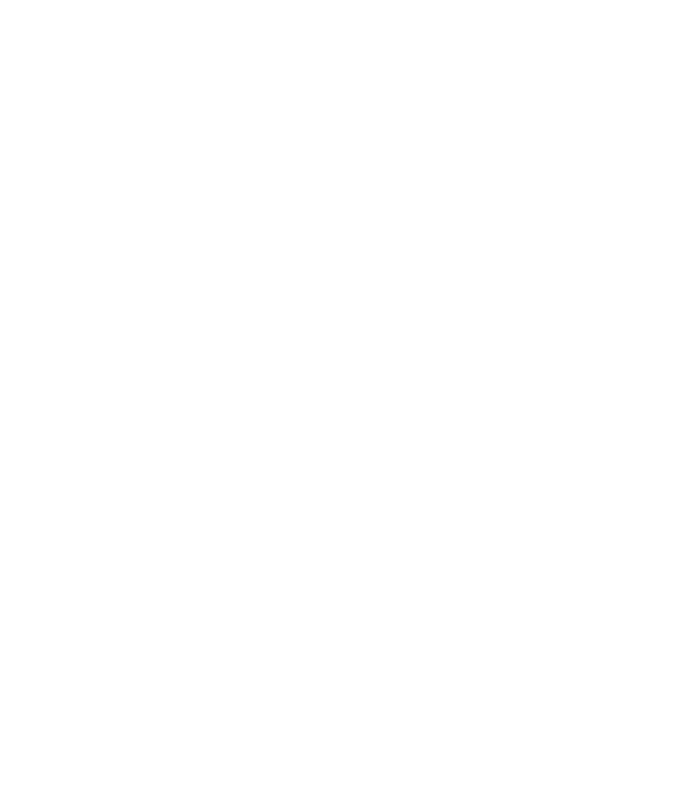
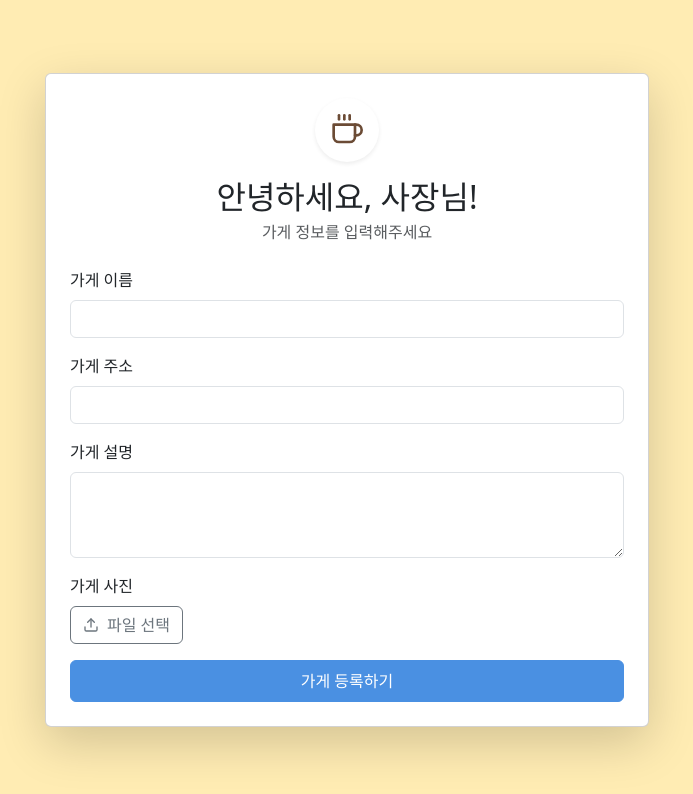
Before and after one commit to yujeongFE/Fav-FE, a React (Vite) app: page /storeInfo in a window 1280 px wide. Before the commit this address had no page. Shown: the top 794 px of the page, without its empty margins (293-986 px from the left). Built offline with nearby package versions, Linux system fonts and the light colour scheme.

Commit message:
[feat] 가게 등록 페이지

```diff
--- a/src/routers/main-router.jsx
+++ b/src/routers/main-router.jsx
@@ -5,6 +5,7 @@
 import SignupForm from "../components/Auth/SignupForm.jsx";
 import Login from "../components/Auth/LoginService.jsx";
 import Userboard from "../routes/userboard/pages.jsx";
+import StoreInfo from "../routes/storeInfo/pages.jsx";
 
 export const mainRoutes = [
   {
@@ -32,6 +33,11 @@
     element: <Userboard />,
     index: true,
   },
+  {
+    path: "/storeInfo",
+    element: <StoreInfo />,
+    index: true,
+  },
 ];
 const router = createBrowserRouter(mainRoutes);
 export default router;
--- /dev/null
+++ b/src/routes/storeInfo/pages.jsx
@@ -0,0 +1,143 @@
+import React, { useState } from "react";
+import { Container, Row, Col, Card, Form, Button } from "react-bootstrap";
+
+const StoreRegistration = () => {
+  const [storeName, setStoreName] = useState("");
+  const [storeAddress, setStoreAddress] = useState("");
+  const [storeDescription, setStoreDescription] = useState("");
+  const [storeImage, setStoreImage] = useState(null);
+  const [fileName, setFileName] = useState("");
+
+  const handleSubmit = (e) => {
+    e.preventDefault();
+    console.log("Store Name:", storeName);
+    console.log("Store Address:", storeAddress);
+    console.log("Store Description:", storeDescription);
+    console.log("Store Image:", storeImage);
+  };
+
+  const handleFileChange = (e) => {
+    const file = e.target.files[0];
+    setStoreImage(file);
+    setFileName(file ? file.name : "");
+  };
+
+  return (
+    <>
+      <Container
+        fluid
+        className="d-flex align-items-center justify-content-center min-vh-100 vw-100"
+        style={{ backgroundColor: "#FFECB3" }}>
+        <Row className="justify-content-center w-100">
+          <Col xs={12} md={8} lg={6}>
+            <Card className="shadow-lg">
+              <Card.Body className="p-4">
+                <div className="text-center mb-4">
+                  <div
+                    className="d-inline-flex align-items-center justify-content-center bg-white rounded-circle shadow-sm"
+                    style={{ width: "64px", height: "64px" }}>
+                    <svg
+                      xmlns="http://www.w3.org/2000/svg"
+                      width="32"
+                      height="32"
+                      viewBox="0 0 24 24"
+                      fill="none"
+                      stroke="#6B4B35"
+                      strokeWidth="2"
+                      strokeLinecap="round"
+                      strokeLinejoin="round">
+                      <path d="M18 8h1a4 4 0 0 1 0 8h-1"></path>
+                      <path d="M2 8h16v9a4 4 0 0 1-4 4H6a4 4 0 0 1-4-4V8z"></path>
+                      <line x1="6" y1="1" x2="6" y2="4"></line>
+                      <line x1="10" y1="1" x2="10" y2="4"></line>
+                      <line x1="14" y1="1" x2="14" y2="4"></line>
+                    </svg>
+                  </div>
+                  <h2 className="mt-3 mb-1">안녕하세요, 사장님!</h2>
+                  <p className="text-muted">가게 정보를 입력해주세요</p>
+                </div>
+
+                <Form onSubmit={handleSubmit}>
+                  <Form.Group className="mb-3">
+                    <Form.Label>가게 이름</Form.Label>
+                    <Form.Control
+                      type="text"
+                      value={storeName}
+                      onChange={(e) => setStoreName(e.target.value)}
+                      required
+                    />
+                  </Form.Group>
+
+                  <Form.Group className="mb-3">
+                    <Form.Label>가게 주소</Form.Label>
+                    <Form.Control
+                      type="text"
+                      value={storeAddress}
+                      onChange={(e) => setStoreAddress(e.target.value)}
+                      required
+                    />
+                  </Form.Group>
+
+                  <Form.Group className="mb-3">
+                    <Form.Label>가게 설명</Form.Label>
+                    <Form.Control
+                      as="textarea"
+                      rows={3}
+                      value={storeDescription}
+                      onChange={(e) => setStoreDescription(e.target.value)}
+                    />
+                  </Form.Group>
+
+                  <Form.Group className="mb-3">
+                    <Form.Label>가게 사진</Form.Label>
+                    <div className="d-flex align-items-center">
+                      <Button
+                        variant="outline-secondary"
+                        onClick={() => document.getElementById("storeImage").click()}
+                        className="d-flex align-items-center">
+                        <svg
+                          xmlns="http://www.w3.org/2000/svg"
+                          width="16"
+                          height="16"
+                          viewBox="0 0 24 24"
+                          fill="none"
+                          stroke="currentColor"
+                          strokeWidth="2"
+                          strokeLinecap="round"
+                          strokeLinejoin="round"
+                          className="me-2">
+                          <path d="M21 15v4a2 2 0 0 1-2 2H5a2 2 0 0 1-2-2v-4"></path>
+                          <polyline points="17 8 12 3 7 8"></polyline>
+                          <line x1="12" y1="3" x2="12" y2="15"></line>
+                        </svg>
+                        파일 선택
+                      </Button>
+                      <Form.Control
+                        id="storeImage"
+                        type="file"
+                        onChange={handleFileChange}
+                        accept="image/*"
+                        style={{ display: "none" }}
+                      />
+                      {fileName && <span className="ms-2 text-muted">{fileName}</span>}
+                    </div>
+                  </Form.Group>
+
+                  <Button
+                    type="submit"
+                    variant="primary"
+                    className="w-100 py-2"
+                    style={{ backgroundColor: "#4A90E2", borderColor: "#4A90E2" }}>
+                    가게 등록하기
+                  </Button>
+                </Form>
+              </Card.Body>
+            </Card>
+          </Col>
+        </Row>
+      </Container>
+    </>
+  );
+};
+
+export default StoreRegistration;
```
Also changed, not shown: src/components/StoreInfo/StoreInfo.jsx (added, +81 -0 lines).
